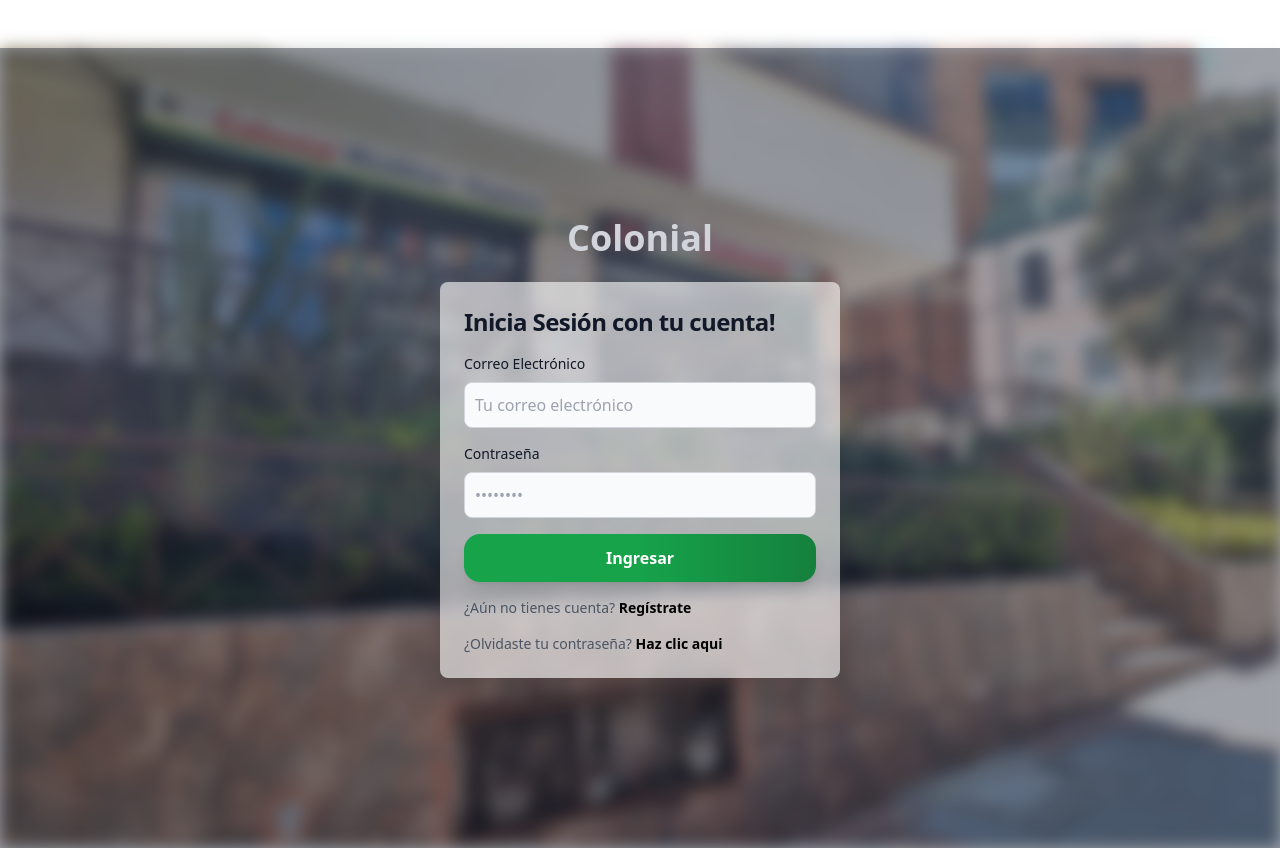
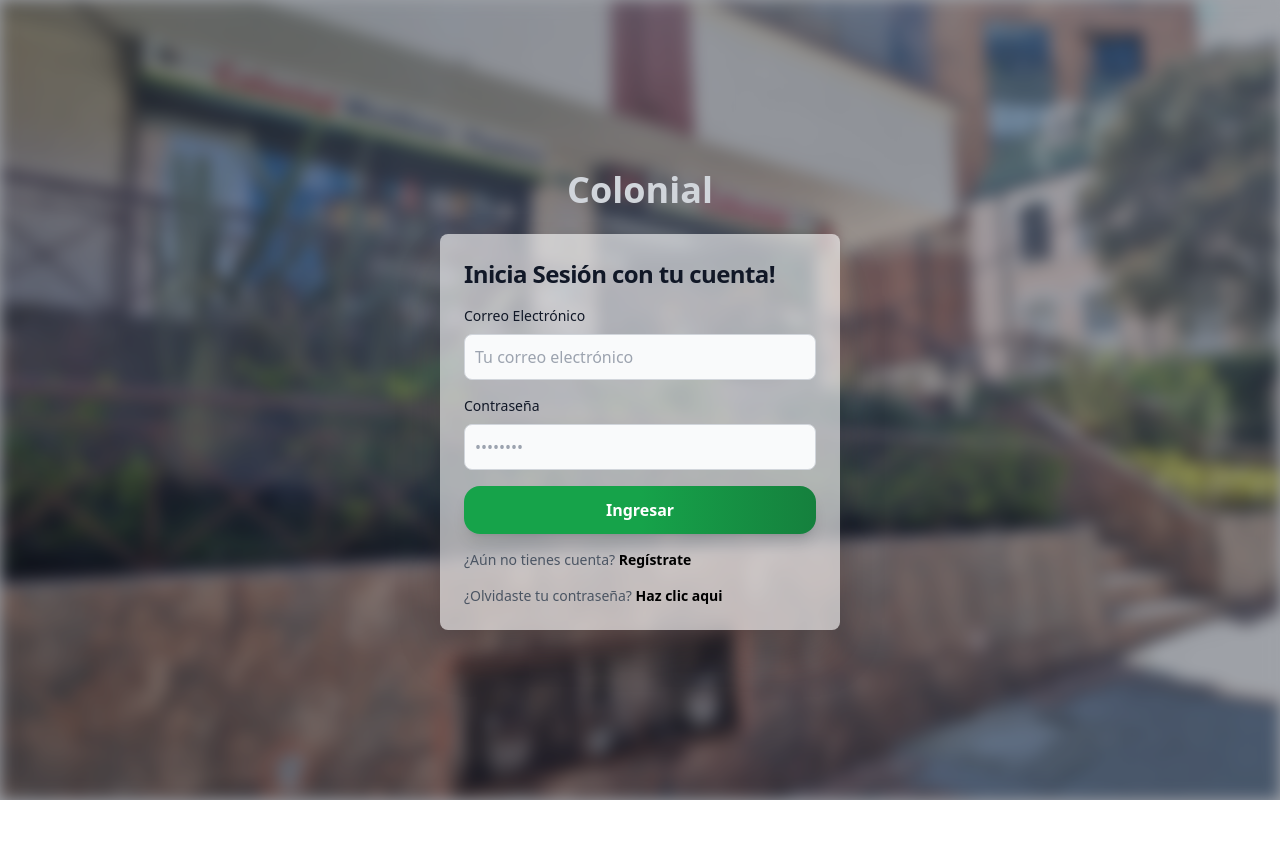
Before and after one commit to David435412/cigarreria-front, a React (Create React App) app: page /login in a window 1280 px wide. After the commit the page ends 800 px from the top, so only its background shows below. Built offline with nearby package versions, Linux system fonts and the light colour scheme.

Commit message:
Navegacion

```diff
--- a/src/App.js
+++ b/src/App.js
@@ -73,18 +73,18 @@ const App = () => {
 
     if (role === 'administrador') {
       NavBarComponent = NavBarAdmin;
-    } else if (role === 'cliente'){
+    } else if (role === 'cliente') {
       NavBarComponent = NavBarCliente;
-    } else if (role === 'cajero'){
+    } else if (role === 'cajero') {
       NavBarComponent = NavBarCajero;
-    } else if (role === 'domiciliario'){
+    } else if (role === 'domiciliario') {
       NavBarComponent = NavBarDomiciliario;
     }
 
     return (
       <div className="flex flex-col min-h-screen">
         {showNavBarFooter && <NavBarComponent />}
-        <main className="flex-grow mt-12">
+        <main className={`flex-grow ${showNavBarFooter ? 'mt-12' : ''}`}>
           <Routes>
             <Route path="/" element={<Inicio />} />
             <Route path="/DetalleProductoSinLoggear" element={<DetalleProductoSinLoggear />} />
@@ -144,6 +144,7 @@ const App = () => {
     );
   };
 
+
   return (
     <LocationBasedLayout />
   );
```
